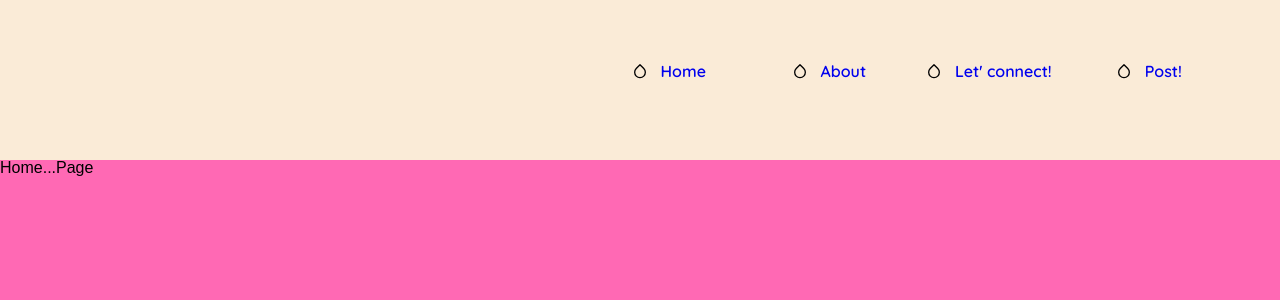
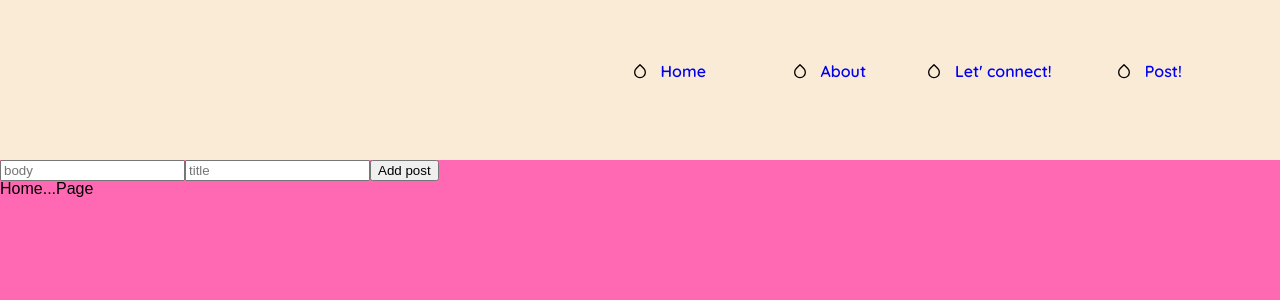
Before and after one commit to Atos20/react-apollo, a React (Create React App) app: page / in a window 1280 px wide. Shown: the top 300 px of the page. Built offline with nearby package versions, Linux system fonts and the light colour scheme; no server answers; a web font is replaced by a local one.

Commit message:
Create custom hook to post a post

```diff
--- a/src/components/App/App.tsx
+++ b/src/components/App/App.tsx
@@ -1,7 +1,7 @@
 //libraries
 import  React, { useState }  from 'react'
 import { Switch, Route } from 'react-router-dom';
-import  { gql, useQuery } from '@apollo/client'
+import  { gql, useMutation, useQuery } from '@apollo/client'
 //pages/compoenents
 import Header from '../Header/Header';
 import { Home } from '../../Pages/Home/Home'
@@ -11,7 +11,24 @@ import { IPost } from '../../common/interfaces';
 //styles
 import './App.css'
 
+interface IForData {
+  title: string;
+  body: string;
+}
+
+interface CreatePostInput {
+  variables: {
+    input: {
+      title: string,
+      body: string
+    }
+  }
+}
 const App: React.FC = () => {
+  const [newPost, setNewPost] = useState<IForData>({});
+
+
+
 const GET_POSTS = gql`
   query GetPosts($options: PageQueryOptions!) {
     posts(options: $options) {
@@ -23,6 +40,43 @@ const GET_POSTS = gql`
     }
   }
 `
+
+const CREATE_POST = gql`
+    mutation CreatePost($input: CreatePostInput!) {
+        createPost(input: $input) {
+            id
+            title
+            body
+        }
+    }
+`
+
+const useCreatePost = (): ((
+  createPostInput: CreatePostInput,
+) => any) => {
+  const [createPost] = useMutation(CREATE_POST, {
+      update(cache, { data: { createPost } }) {
+          cache.modify({
+              fields: {
+                  posts(existingPosts ) {
+                      const newPostRef = cache.writeFragment({
+                          data: createPost,
+                          fragment: gql`
+                              fragment NewPost on Post {
+                                id,
+                                title,
+                                body
+                              }
+                          `
+                      });
+                      return [existingPosts, newPostRef]
+                  },
+              },
+          });
+      },
+  });
+  return createPost
+}
 
 
 
@@ -38,7 +92,16 @@ const useGetPost =  ()=> {
 
 const apiPosts = useGetPost()
 
+const updateChange = (e) => {
+  setNewPost( {...newPost ,[e.target.name] : e.target.value})
+}
+const createPost = useCreatePost();
 
+const submitNewPost = async() => {
+  const {body, title } = newPost
+  createPost({ variables: { input: { title, body } }});
+  console.log({...newPost, id: Date.now()})
+}
 
 
   return (
@@ -46,6 +109,11 @@ const apiPosts = useGetPost()
 
 
         <Header />
+        <div className="form">
+          <input type="text" placeholder="body" value={newPost.body} onChange={(e) => updateChange(e)}  name="body"/>
+          <input type="text" placeholder="title" value={newPost.title} onChange={(e) =>updateChange (e)}  name="title"/>
+          <button className="add" onClick={()=> submitNewPost()}>Add post</button>
+        </div>
 
         <Switch>
 
```
